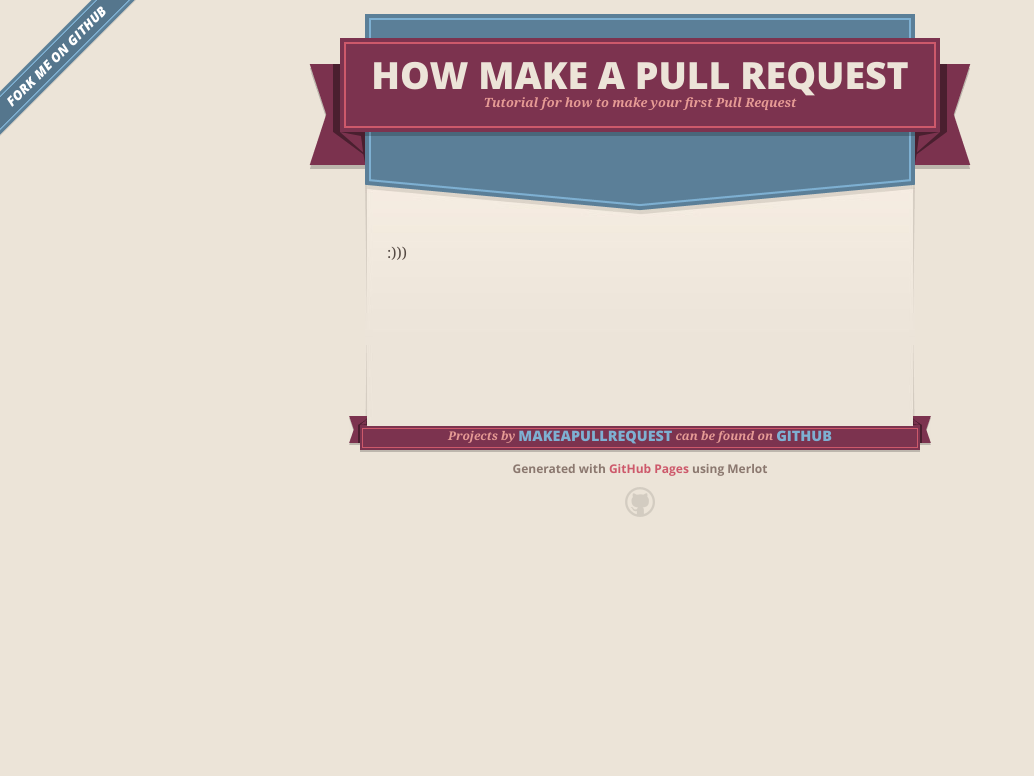
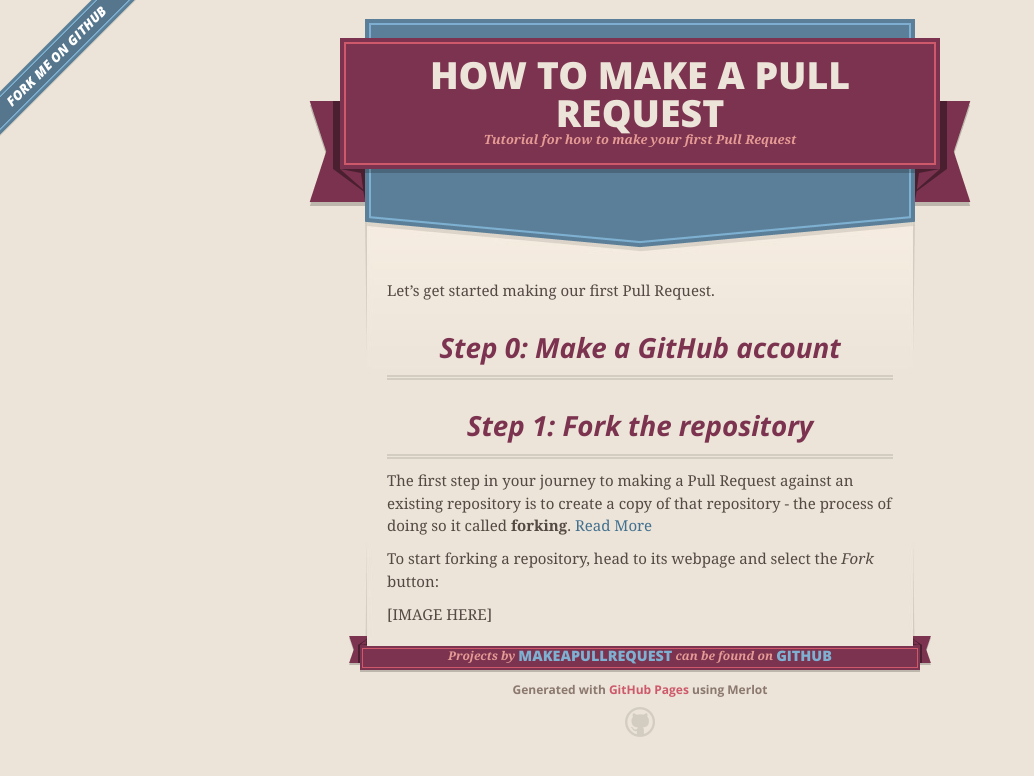
Before and after one commit to MakeAPullRequest/makeapullrequest.github.io, a Jekyll site: the page built from index.md, in a window 1280 px wide. Shown: the top 776 px of the page, without its empty margins (0-1034 px from the left). Built offline with Jekyll 4.4.1, drawn with Linux system fonts in a browser that asks for light colours.

Commit message:
Started tutorial

```diff
--- a/_config.yml
+++ b/_config.yml
@@ -1,4 +1,4 @@
-title: How Make a Pull Request
+title: How To Make a Pull Request
 description: Tutorial for how to make your first Pull Request
 show_downloads: false
 google_analytics:
--- a/index.md
+++ b/index.md
@@ -2,4 +2,14 @@
 layout: default
 ---
 
-:)))
+Let's get started making our first Pull Request.
+
+# Step 0: Make a GitHub account
+
+# Step 1: Fork the repository
+
+The first step in your journey to making a Pull Request against an existing repository is to create a copy of that repository - the process of doing so it called **forking**. [Read More](https://help.github.com/en/articles/fork-a-repo)
+
+To start forking a repository, head to its webpage and select the *Fork* button:
+
+[IMAGE HERE]
```
Also changed, not shown: 2 other files.
